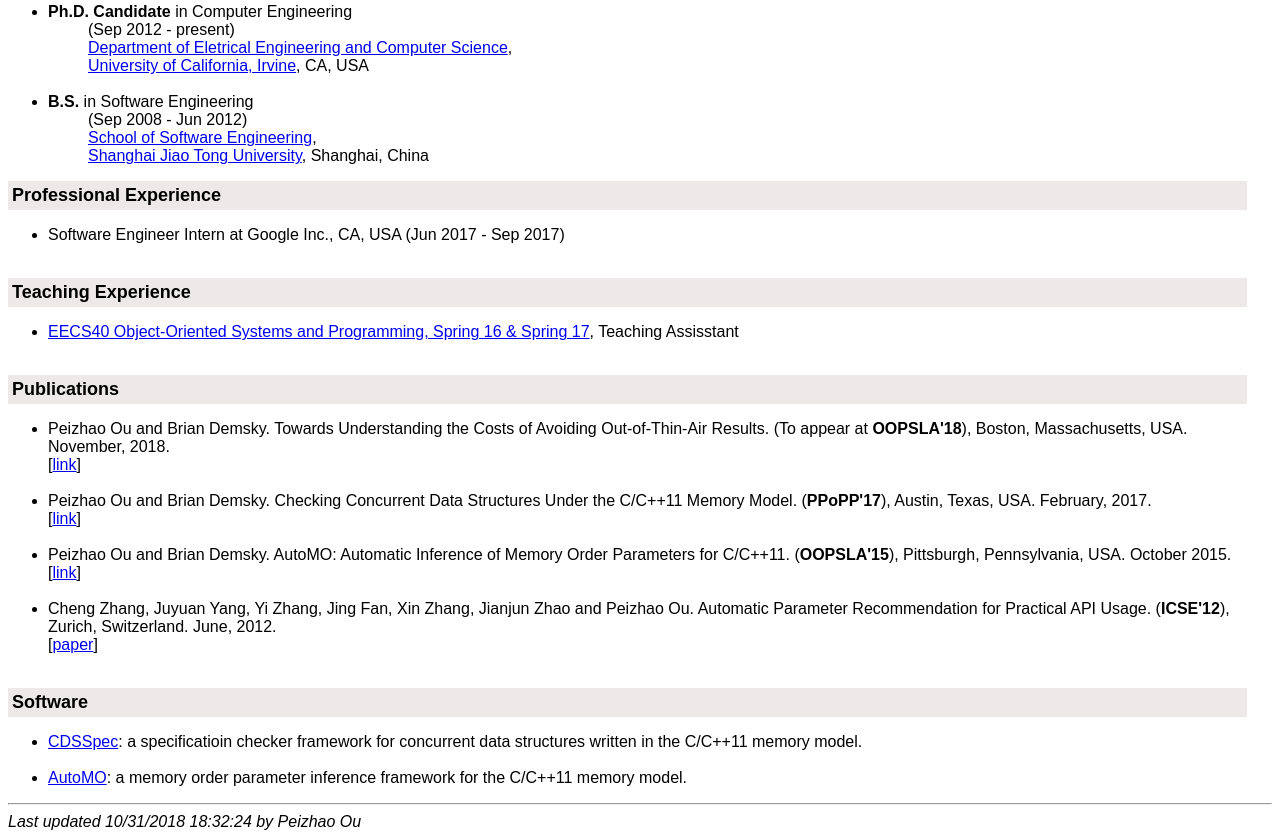
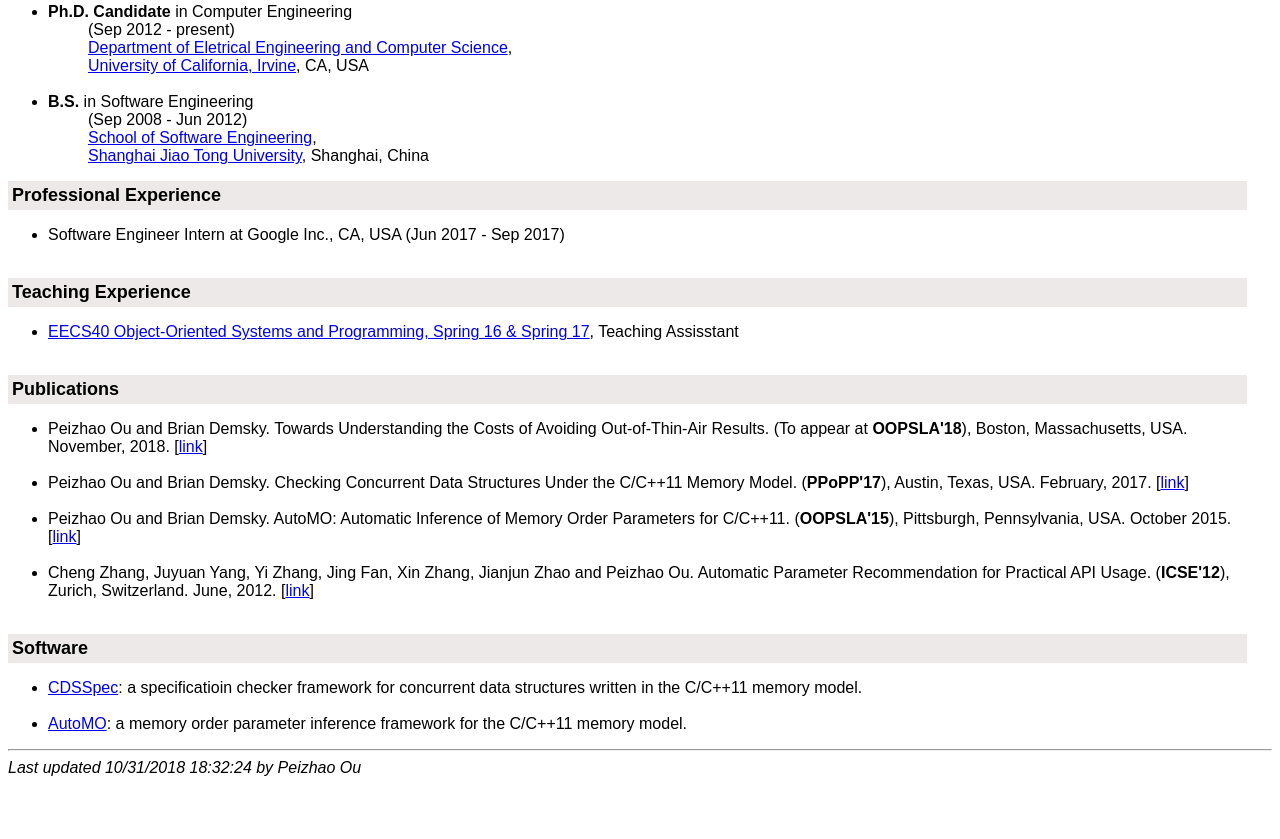
Before and after one commit to peizhaoo/peizhaoo.github.io, a plain HTML site: page index.html in a window 1280 px wide. Shown: the part 585-1424 px from the top of the page. After the commit the page ends 1370 px from the top, so only its background shows below. Drawn offline with Linux system fonts and the light colour scheme.

Commit message:
Edits links

```diff
--- a/index.html
+++ b/index.html
@@ -188,7 +188,6 @@ size="4">Teaching Experience</font></b></td>
 <li>Peizhao Ou and Brian Demsky. Towards Understanding the Costs of Avoiding
 Out-of-Thin-Air Results.
 (To appear at <b>OOPSLA'18</b>), Boston, Massachusetts, USA. November, 2018.
-<br>
 [<a href="https://dl.acm.org/citation.cfm?id=3276506">link</a>]
 </li>
 <br>
@@ -198,7 +197,6 @@ Out-of-Thin-Air Results.
 <li>Peizhao Ou and Brian Demsky. Checking Concurrent Data Structures Under the
 C/C++11 Memory Model.
 (<b>PPoPP'17</b>), Austin, Texas, USA. February, 2017.
-<br>
 [<a href="https://dl.acm.org/citation.cfm?id=3018749">link</a>]
 </li>
 <br>
@@ -207,7 +205,6 @@ C/C++11 Memory Model.
 <li>Peizhao Ou and Brian Demsky. AutoMO: Automatic Inference of Memory Order
 Parameters for C/C++11.
 (<b>OOPSLA'15</b>), Pittsburgh, Pennsylvania, USA. October 2015.
-<br>
 [<a href="https://dl.acm.org/citation.cfm?id=2858965.2814286">link</a>]
 </li>
 <br>
@@ -215,9 +212,8 @@ Parameters for C/C++11.
 <li>Cheng Zhang, Juyuan Yang, Yi Zhang, Jing Fan, Xin Zhang, Jianjun Zhao and
 Peizhao Ou. Automatic Parameter Recommendation for Practical API Usage.
 (<b>ICSE'12</b>), Zurich, Switzerland. June, 2012.
-<br>
 [<a
-href="http://dl.acm.org/citation.cfm?id=2337223.2337321&coll=DL&dl=GUIDE&CFID=721862700&CFTOKEN=19597059">paper</a>]
+href="http://dl.acm.org/citation.cfm?id=2337223.2337321&coll=DL&dl=GUIDE&CFID=721862700&CFTOKEN=19597059">link</a>]
 </li>
 </ul>
 
```
